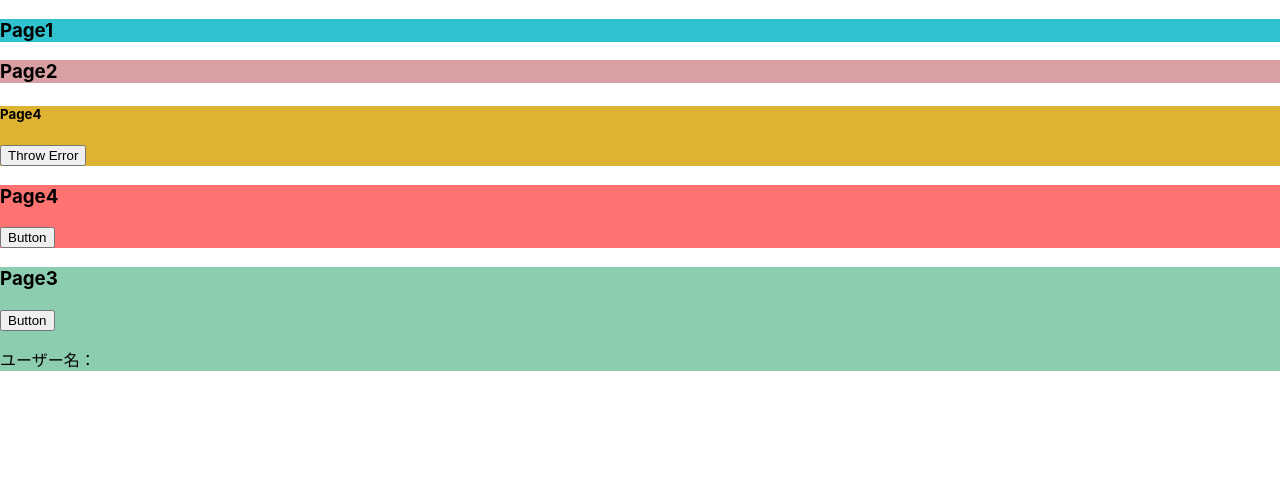
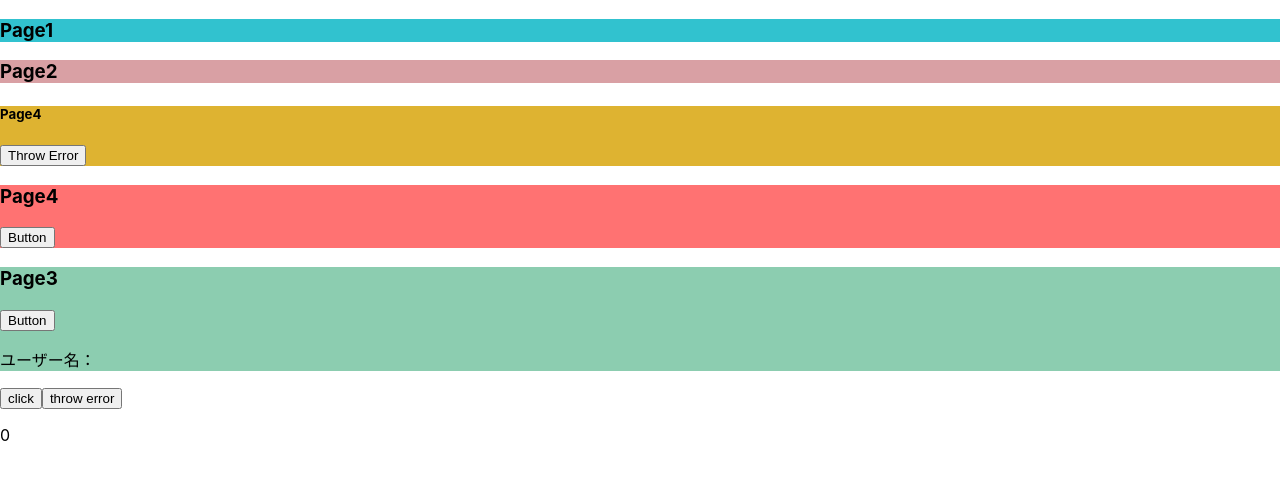
Before and after one commit to takakikasuga/react-demo, a React (Create React App) app in the folder examples/error-boundary/: page / in a window 1280 px wide. Shown: the top 480 px of the page. Built offline with nearby package versions, Linux system fonts and the light colour scheme.

Commit message:
:sparkles: パラメーターresetKeysの挙動確認

```diff
--- a/examples/error-boundary/src/App.js
+++ b/examples/error-boundary/src/App.js
@@ -5,6 +5,7 @@ import Page2 from './components/Page2';
 import Page3 from './components/Page3';
 import Page4 from './components/Page4';
 import Page5 from './components/Page5';
+import CounterApp from './components/Count';
 
 const onError = (error, info) => {
   // ここでログ出力などを行う
@@ -14,6 +15,7 @@ const onError = (error, info) => {
 
 function App() {
   return (
+    <>
       <ErrorBoundary FallbackComponent={ErrorFallback} onError={onError}>
         <Page1 />
         <Page2 />
@@ -21,6 +23,8 @@ function App() {
         <Page4 />
         <Page5 />
       </ErrorBoundary>
+      <CounterApp />
+    </>
   );
 }
 export default App;
--- /dev/null
+++ b/examples/error-boundary/src/components/Count.jsx
@@ -0,0 +1,59 @@
+import { useEffect, useState } from 'react';
+
+import { ErrorBoundary, useErrorHandler } from 'react-error-boundary';
+
+const ErrorFallback = ({ error, resetErrorBoundary }) => (
+  <div>
+    <p>Something went wrong</p>
+    <button onClick={resetErrorBoundary}>Try again</button>
+  </div>
+);
+
+const Counter = ({ count }) => {
+  useErrorHandler(null);
+  console.log('Counter');
+  useEffect(() => {
+    if (count === 3) {
+      throw Error('Crash');
+    }
+  });
+
+  return <p>{count}</p>;
+};
+const CounterApp = () => {
+  const [count, setCount] = useState(0);
+
+  function onClick() {
+    setCount((count) => count + 1);
+  }
+
+  function throwError() {
+    setCount(3); // count = 3 will cause error
+  }
+
+  function handleReset() {
+    setCount(0);
+  }
+
+  /**
+   * @target resetKeys
+   * @document https://dev.to/dinhhuyams/react-error-boundary-surviving-through-pandemic-2pl9
+   */
+  return (
+    <div>
+      <button onClick={onClick}>click</button>
+      <button onClick={throwError}>throw error</button>
+      <ErrorBoundary
+        resetKeys={[count]}
+        onResetKeysChange={() => {
+          console.log('onResetKeysChange');
+        }}
+        FallbackComponent={ErrorFallback}
+        onRest={handleReset}>
+        <Counter count={count} />
+      </ErrorBoundary>
+    </div>
+  );
+};
+
+export default CounterApp;
```
Lines whose indentation alone changed are shown as unchanged.
